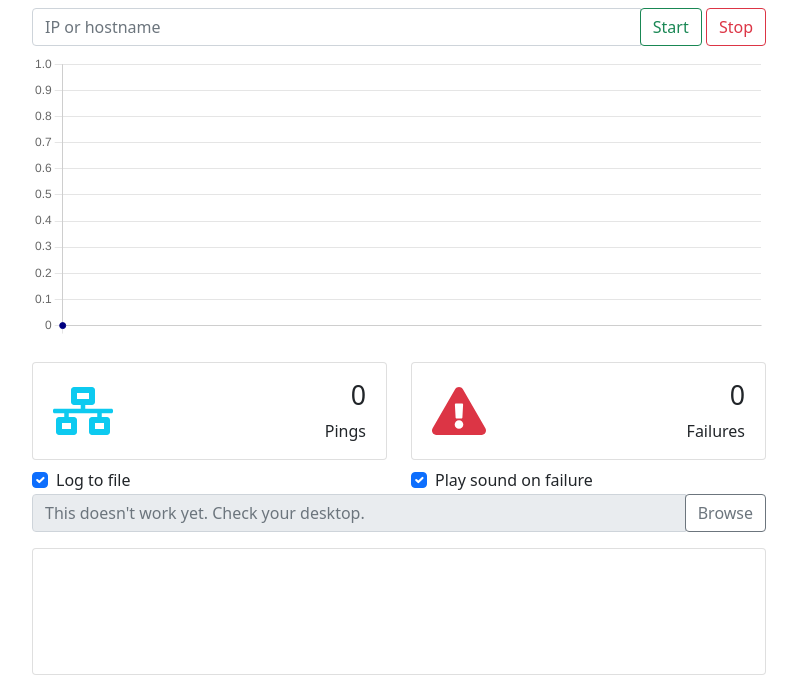
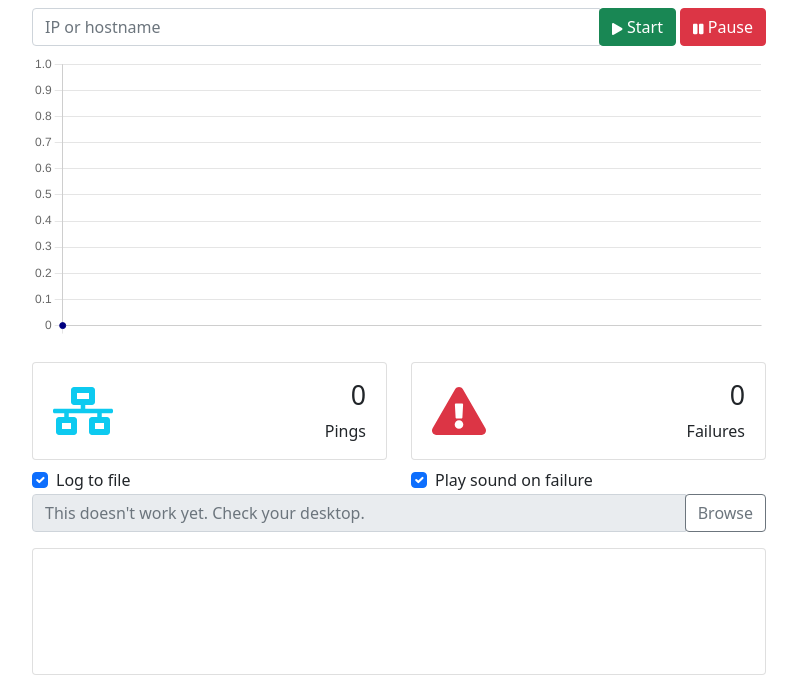
Before and after one commit to aosterwyk/pingpal, an Electron app: page ui/index.html in a window 1000 px wide. Shown: the top 679 px of the page, without its empty margins (101-898 px from the left). Drawn offline with nearby package versions, Linux system fonts and the light colour scheme.

Commit message:
changed button colors and text

```diff
--- a/ui/index.html
+++ b/ui/index.html
@@ -18,8 +18,8 @@
       <div class="input-group">
         <input type="text" class="form-control" placeholder="IP or hostname" id="pingMe">
         <div class="input-group-append">
-          <button class="btn btn-outline-success" type="button" onclick="startPings()" id="startButton">Start</button>
-          <button class="btn btn-outline-danger" type="button" onclick="stopPings()" id="stopButton">Stop</button>
+          <button class="btn btn-success" type="button" onclick="startPings()" id="startButton"><i class="fas fa-play fa-xs"></i> Start</button>
+          <button class="btn btn-danger" type="button" onclick="stopPings()" id="stopButton"><i class="fas fa-pause fa-xs"></i> Pause</button>
         </div>
       </div>
       <!-- <canvas class="my-4 w-100" id="pingChart" width="900" height="380"></canvas> -->
```
